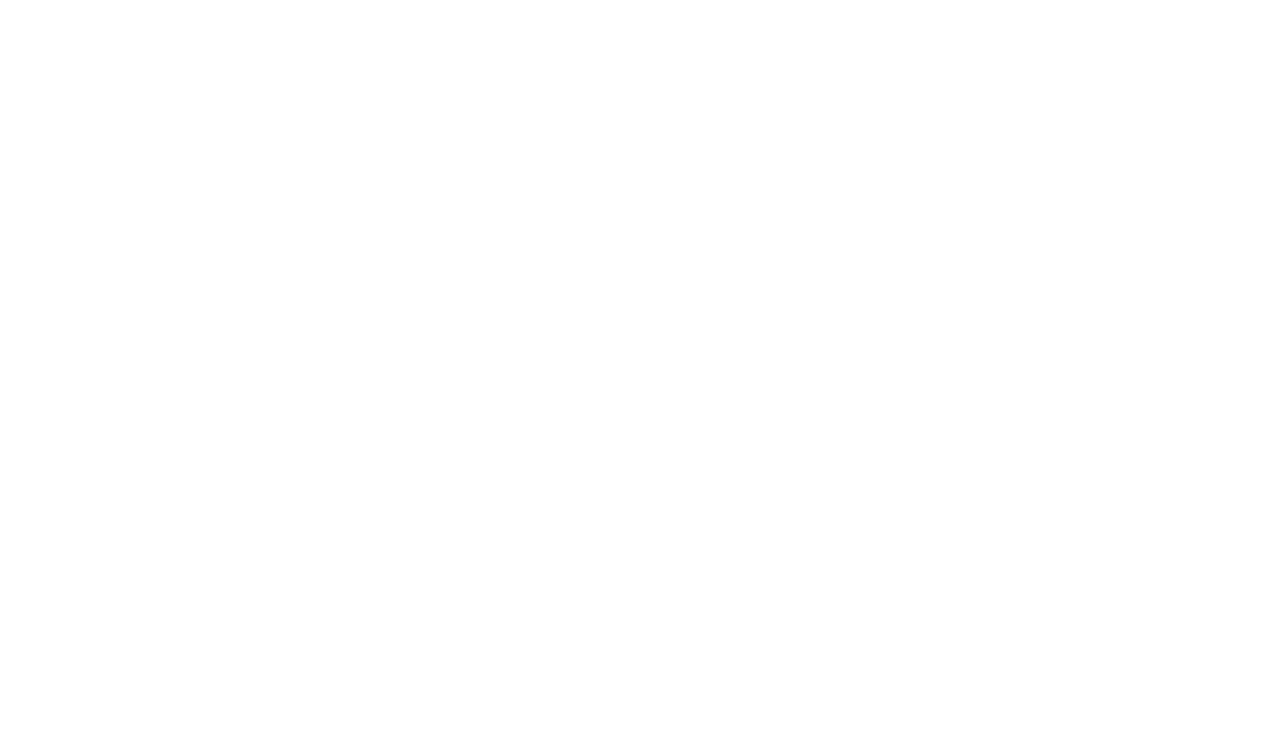
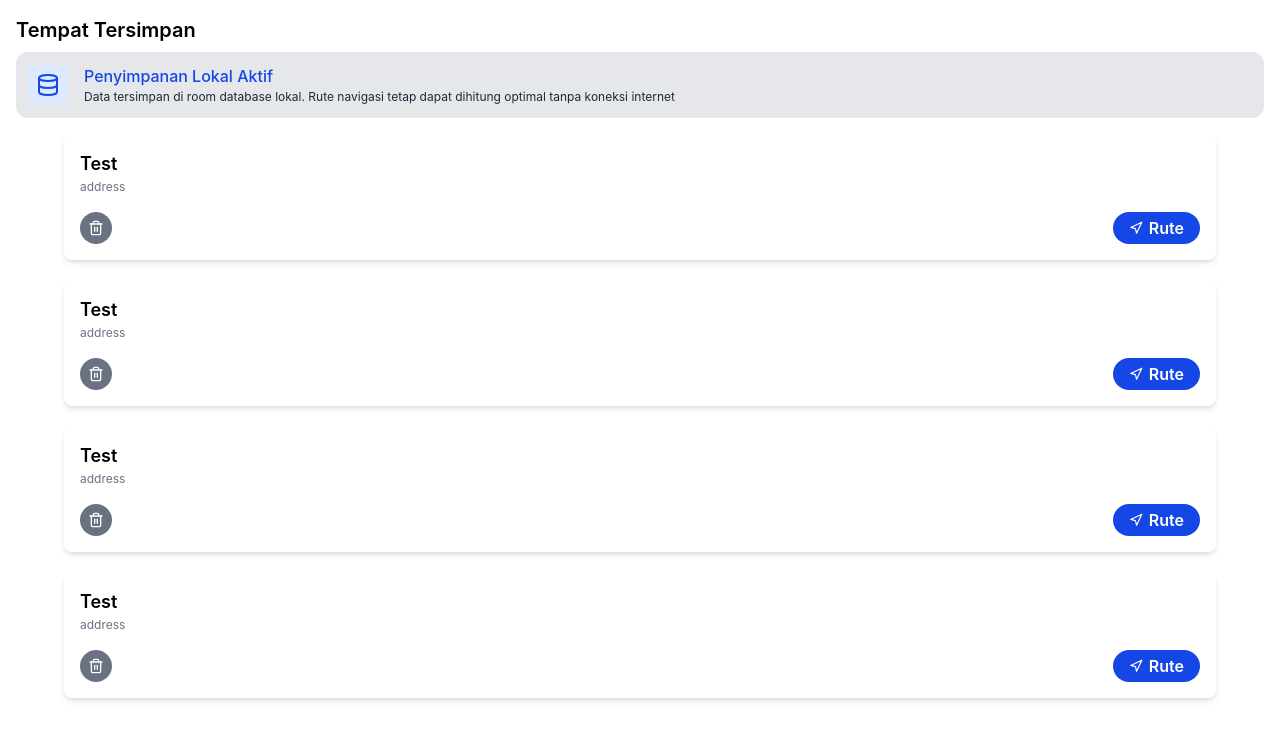
Before and after one commit to teukuriansyah/maply, a React (Vite) app: page /saved in a window 1280 px wide. Before the commit this address had no page. Shown: the top 740 px of the page. Built offline with nearby package versions, Linux system fonts and the light colour scheme.

Commit message:
feat: add detail location, settings page, and saved page

```diff
--- a/index.html
+++ b/index.html
@@ -4,6 +4,7 @@
     <meta charset="UTF-8" />
     <link rel="icon" type="image/svg+xml" href="/favicon.svg" />
     <meta name="viewport" content="width=device-width, initial-scale=1.0" />
+    <link rel="manifest" href="./manifest.json"/>
     <title>maply</title>
   </head>
   <body>
--- a/src/App.jsx
+++ b/src/App.jsx
@@ -1,11 +1,15 @@
 import { BrowserRouter, Routes, Route } from "react-router-dom"
 import Home from "./pages/Home.jsx"
+import Saved from "./pages/Saved.jsx"
+import Settings from "./pages/Settings.jsx"
 
 export default function App() {
   return (
     <BrowserRouter>
       <Routes>
         <Route path="/" element=<Home/> />
+        <Route path="/saved" element=<Saved/> />
+        <Route path="/settings" element=<Settings/> />
       </Routes>
     </BrowserRouter>
   )
--- /dev/null
+++ b/src/components/ListSaved.jsx
@@ -0,0 +1,16 @@
+import { Trash2, Navigation } from 'lucide-react';
+
+export default function ListSaved(props) {
+  return (
+    <div className="p-4 shadow-md rounded-lg w-full">
+      <div className="flex flex-col">
+        <span className="text-lg font-semibold">{props.name}</span>
+        <span className="text-[12px] text-gray-500">{props.address}</span>
+      </div>
+      <div className="flex justify-between mt-4">
+        <button className="flex items-center gap-1 bg-gray-500 aspect-square px-2 px-1 rounded-full"><Trash2 size={16} color="white"/></button>
+        <button className="bg-blue-700 text-white font-semibold rounded-full px-4 py-1 flex items-center gap-1.5"><Navigation size={14} /> Rute</button>
+      </div>
+    </div>
+  )
+}
--- a/src/pages/Home.jsx
+++ b/src/pages/Home.jsx
@@ -1,19 +1,20 @@
 import { useEffect, useState, useRef } from 'react'
 import { Map, setWorkerUrl } from 'maplibre-gl'
 import { Keyboard } from '@capacitor/keyboard';
-import { Crosshair } from 'lucide-react'
+import { Crosshair, X } from 'lucide-react'
 import { getListSearch } from '../services/Services'
 import workerUrl from 'maplibre-gl/dist/maplibre-gl-worker.mjs?worker&url'
 import 'maplibre-gl/dist/maplibre-gl.css'
 
 export default function Home() {
   const mapInstance = useRef(null)
+  const debounceTimer = useRef(null)
   const [myPosition, setMyPosition] = useState(null)
   const [is3D, setIs3D] = useState(false)
   const [isShowList, setIsShowList] = useState(false)
   const [listSearch, setListSearch] = useState([])
   const [query, setQuery] = useState("")
-  const debounceTimer = useRef(null)
+  const [selectedPlaceInfo, setSelectedPlaceInfo] = useState(null)
 
   function goToMyLocation() {
     const map = mapInstance.current
@@ -36,11 +37,20 @@ export default function Home() {
       duration: 2000
     })
     Keyboard.hide()
+
+    setSelectedPlaceInfo({
+      name: item.name,
+      category: item.display_name || 'Lokasi Pilihan',
+      lng: item.lon,
+      lat: item.lat
+    })
   }
 
   function handleSearchChange(e) {
     const value = e.target.value
     setQuery(value)
+
+    setSelectedPlaceInfo(null)
 
     if (debounceTimer.current) {
       clearTimeout(debounceTimer.current)
@@ -71,9 +81,9 @@ export default function Home() {
         pitch: 0
       })
 
-      mapInstance.current.on('load', () => {
       const map = mapInstance.current
 
+      map.on('load', () => {
         map.addSource('user-location', {
           type: 'geojson',
           data: {
@@ -81,13 +91,6 @@ export default function Home() {
             features: []
           }
         })
-
-        map.on('click', (e) => {
-          const lng = e.lngLat.lng;
-          const lat = e.lngLat.lat;
-
-          console.log(e);
-        });
 
         map.addLayer({
           id: 'user-location-circle',
@@ -131,6 +134,34 @@ export default function Home() {
           alert("Geolocation tidak didukung oleh browser ini.")
         }
       })
+
+      map.on('click', (e) => {
+        const bbox = [
+          [e.point.x - 5, e.point.y - 5],
+          [e.point.x + 5, e.point.y + 5]
+        ];
+        const features = map.queryRenderedFeatures(bbox);
+
+        if (!features || features.length === 0) return;
+
+        const clickedFeature = features.find(f => f.properties && f.properties.name);
+        if (!clickedFeature) return;
+
+        const props = clickedFeature.properties;
+
+        setSelectedPlaceInfo({
+          name: props.name,
+          category: props.class || props.subclass || clickedFeature.layer.id,
+          lng: e.lngLat.lng.toFixed(4),
+          lat: e.lngLat.lat.toFixed(4)
+        });
+      });
+
+      map.on('mousemove', (e) => {
+        const features = map.queryRenderedFeatures(e.point);
+        const hasName = features.some(f => f.properties && f.properties.name);
+        map.getCanvas().style.cursor = hasName ? 'pointer' : '';
+      });
     }
 
     return () => {
@@ -154,13 +185,17 @@ export default function Home() {
   }
 
   return (
-    <div id="map" className="h-screen w-full relative">
-      <div className="absolute z-20 top-4 w-full flex flex-col items-center">
-        <input className="w-[95%] outline-0 bg-white rounded-lg p-3 shadow-md" placeholder="Search items..." onFocus={() => setIsShowList(true)} value={query} onChange={handleSearchChange}/>
-        {
-          isShowList ? <ul className="divide-y divide-gray-200 border border-gray-200 rounded-lg overflow-hidden w-[95%] mt-2 bg-white shadow-lg">
+    <div className="h-screen w-full relative overflow-hidden bg-white">
+      {/* Layer Peta */}
+      <div id="map" className="h-full w-full absolute inset-0 z-10" />
+
+      {/* Search Bar */}
+      <div className="fixed z-30 top-4 w-full flex flex-col items-center pointer-events-none">
+        <input className="w-[95%] outline-0 bg-white rounded-lg p-3 shadow-md pointer-events-auto" placeholder="Search items..." onFocus={() => setIsShowList(true)} value={query} onChange={handleSearchChange} />
+        {isShowList && (
+          <ul className="divide-y divide-gray-200 border border-gray-200 rounded-lg overflow-hidden w-[95%] mt-2 bg-white shadow-lg pointer-events-auto max-h-60 overflow-y-auto">
             {listSearch.length > 0 ? (
-            listSearch.map((item,i) => (
+              listSearch.map((item, i) => (
                 <li key={i}>
                   <button onMouseDown={e => e.preventDefault()} onClick={() => getSelectedPlace(item)} className="w-full text-left p-3 flex flex-col bg-white hover:bg-gray-50 cursor-pointer">
                     <span className="font-medium text-gray-800">{item.name}</span>
@@ -171,15 +206,31 @@ export default function Home() {
             ) : (
               <li className="p-4 text-center text-gray-500">No items found</li>
             )}
-        </ul> : null}
+          </ul>
+        )}
       </div>
-      <div className="absolute bottom-19 right-4 z-20 flex flex-col gap-3">
-        <button className="p-3 bg-white rounded-lg shadow-md hover:bg-gray-100 flex items-center justify-center text-gray-700 aspect-square cursor-pointer" onClick={goToMyLocation}> <Crosshair size={22}/></button>
+
+      {/* Tombol Kanan Bawah */}
+      <div className={`absolute right-4 z-20 flex flex-col gap-3 transition-all duration-300 ease-in-out ${selectedPlaceInfo == null ? 'bottom-6' : selectedPlaceInfo.name.length > 33 && selectedPlaceInfo.category.length > 38 ? "bottom-[250px]" : selectedPlaceInfo.name.length > 33 || selectedPlaceInfo.category.length > 38 ? "bottom-[170px]" : "bottom-[140px]"}`}>
+        <button className="p-3 bg-white rounded-lg shadow-md hover:bg-gray-100 flex items-center justify-center text-gray-700 aspect-square cursor-pointer" onClick={goToMyLocation}><Crosshair size={22}/></button>
         <div className="flex flex-col bg-white rounded-lg shadow-md overflow-hidden border border-gray-200">
           <button className={`${!is3D ? "bg-gray-200" : ""} font-medium text-xl text-gray-700 p-3 outline-0 cursor-pointer`} onClick={() => toggle3DMode(false)}>2D</button>
           <button className={`${is3D ? "bg-gray-200" : ""} font-medium text-xl text-gray-700 p-3 outline-0 cursor-pointer`} onClick={() => toggle3DMode(true)}>3D</button>
         </div>
       </div>
+
+      {/* Bottom Sheet Detail Lokasi */}
+      <div className={`absolute bottom-0 left-0 w-full z-30 bg-white rounded-t-2xl shadow-2xl p-4 transition-transform duration-300 ease-in-out border-t border-gray-200 ${selectedPlaceInfo ? 'translate-y-0' : 'translate-y-full'}`}>
+        <div className="w-12 h-1.5 bg-gray-300 rounded-full mx-auto mb-3"></div>
+        <div className="flex justify-between items-start">
+          <div>
+            <h2 className="text-lg font-bold text-gray-800">{selectedPlaceInfo?.name}</h2>
+            <p className="text-sm text-gray-500 capitalize">{selectedPlaceInfo?.category.split("_").join(" ")}</p>
+            {selectedPlaceInfo?.lat && (<p className="text-xs text-gray-400 mt-1">Koordinat: {selectedPlaceInfo.lat}, {selectedPlaceInfo.lng}</p>)}
+          </div>
+          <button onClick={() => setSelectedPlaceInfo(null)} className="p-2 rounded-full hover:bg-gray-100 text-gray-600 cursor-pointer"><X size={20}/></button>
+        </div>
+      </div>
     </div>
   )
 }
--- /dev/null
+++ b/src/pages/Saved.jsx
@@ -0,0 +1,33 @@
+import React from 'react'
+import { Database } from 'lucide-react'
+import ListSaved from "../components/ListSaved.jsx"
+
+export default function Saved() {
+  return (
+    <div>
+      {/* Title & Deskripsi */}
+      <div className="sticky p-4">
+        <span className="text-xl font-semibold">Tempat Tersimpan</span>
+        <div className="flex items-center gap-4 p-3 rounded-xl bg-gray-200 mt-2">
+          <div className="p-2 bg-blue-100 text-blue-700 rounded-lg">
+            <Database size={24} />
+          </div>
+          <div>
+            <h1 className="text-blue-700 font-medium">Penyimpanan Lokal Aktif</h1>
+            <p className="text-gray-800 text-[12px]">Data tersimpan di room database lokal. Rute navigasi tetap dapat dihitung optimal tanpa koneksi internet</p>
+          </div>
+        </div>
+      </div>
+
+      {/* List Saved */}
+      <div>
+        <ul className="w-full flex flex-col items-center gap-5">
+          <li className="w-[90%]"><ListSaved name="Test" address="address" /></li>
+          <li className="w-[90%]"><ListSaved name="Test" address="address" /></li>
+          <li className="w-[90%]"><ListSaved name="Test" address="address" /></li>
+          <li className="w-[90%]"><ListSaved name="Test" address="address" /></li>
+        </ul>
+      </div>
+    </div>
+  )
+}
--- /dev/null
+++ b/src/pages/Settings.jsx
@@ -0,0 +1,24 @@
+import { Wrench, Info } from 'lucide-react'
+
+export default function Settings() {
+  return (
+    <div>
+      <div className="px-5 py-2">
+        <div className="flex items-center gap-2 mb-1.5 px-1">
+          <Wrench className="w-4 h-4 text-gray-700" />
+          <span className="font-medium">Build</span>
+        </div>
+
+        <div className="bg-gray-300 p-2 rounded-lg">
+          <div className="bg-white flex items-start gap-3 rounded-lg p-2.5">
+            <Info className="w-5 h-5 text-gray-500 mt-0.5 shrink-0" />
+            <div className="flex flex-col">
+              <span className="font-semibold text-sm">App Version</span>
+              <span className="text-[12px] text-gray-600">Maply v.1.0.0 (Build 2026.11)</span>
+            </div>
+          </div>
+        </div>
+      </div>
+    </div>
+  )
+}
```
Also changed, not shown: manifest.json (added). Lines whose indentation alone changed are shown as unchanged.
